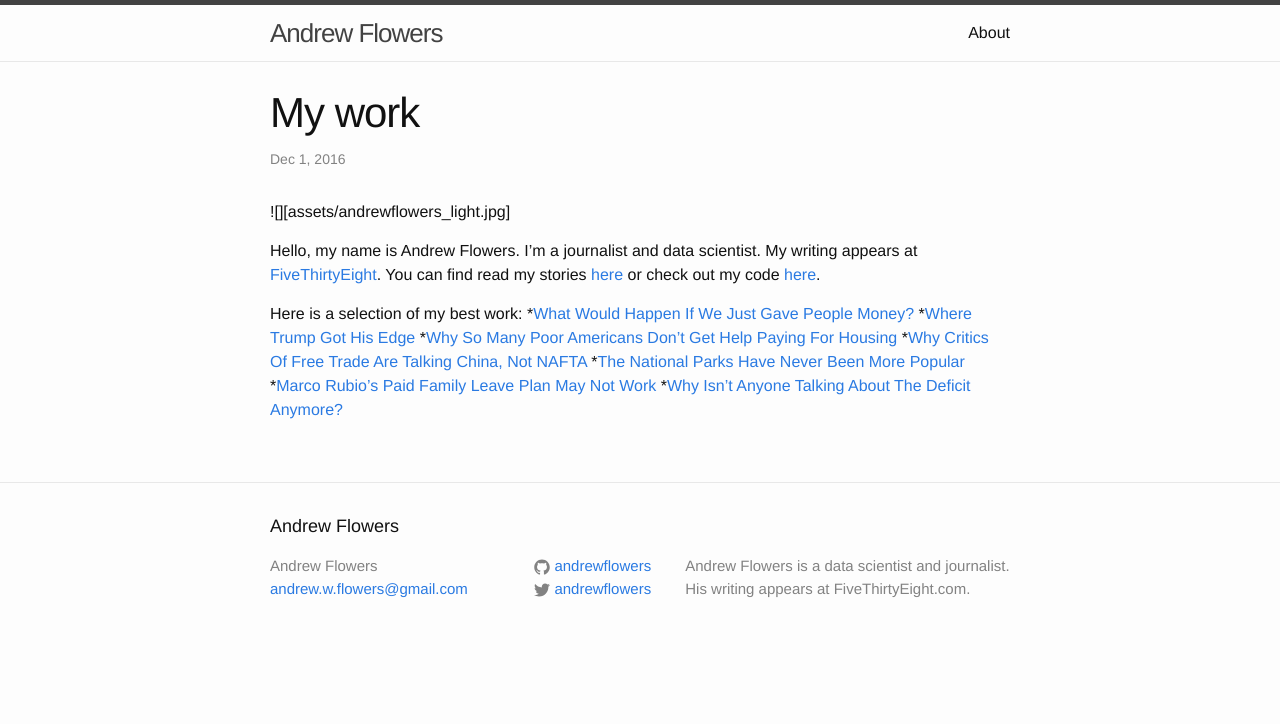
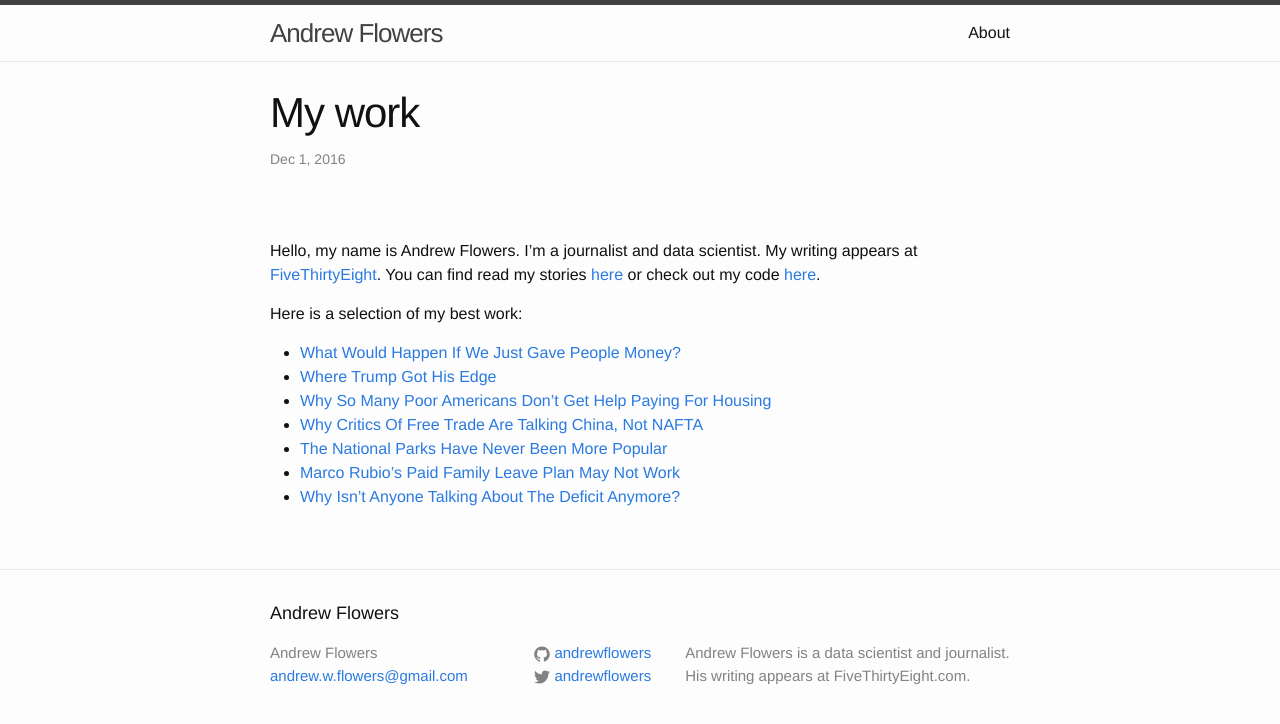
Before and after one commit to andrewflowers/andrewflowers.github.io, a Jekyll site: the page built from _posts/2016-12-01-My-work.md, in a window 1280 px wide. Shown: the top 724 px of the page. Built offline with Jekyll 4.4.1, drawn with Linux system fonts in a browser that asks for light colours.

Commit message:
fix post

```diff
--- a/_posts/2016-12-01-My-work.md
+++ b/_posts/2016-12-01-My-work.md
@@ -5,15 +5,15 @@ date:   2016-12-01
 categories: jekyll update
 ---
 
-![][assets/andrewflowers_light.jpg]
+![](assets/andrewflowers_light.jpg)
 
 Hello, my name is Andrew Flowers. I'm a journalist and data scientist. My writing appears at [FiveThirtyEight](fivthirtyeight.com). You can find read my stories [here](fivethirtyeight.com/contributors/andrew-flowers/) or check out my code [here](github.com/andrewflowers).
 
 Here is a selection of my best work:
-*[What Would Happen If We Just Gave People Money?](fivethirtyeight.com/features/universal-basic-income/)
-*[Where Trump Got His Edge](http://fivethirtyeight.com/features/where-trump-got-his-edge/)
-*[Why So Many Poor Americans Don’t Get Help Paying For Housing](http://fivethirtyeight.com/features/why-so-many-poor-americans-dont-get-help-paying-for-housing/)
-*[Why Critics Of Free Trade Are Talking China, Not NAFTA](http://fivethirtyeight.com/features/why-critics-of-free-trade-are-talking-china-not-nafta/)
-*[The National Parks Have Never Been More Popular](http://fivethirtyeight.com/features/the-national-parks-have-never-been-more-popular/)
-*[Marco Rubio’s Paid Family Leave Plan May Not Work](http://fivethirtyeight.com/features/marco-rubios-paid-family-leave-plan-may-not-work/)
-*[Why Isn’t Anyone Talking About The Deficit Anymore?](http://fivethirtyeight.com/features/why-isnt-anyone-talking-about-the-deficit-anymore/)
+* [What Would Happen If We Just Gave People Money?](fivethirtyeight.com/features/universal-basic-income/)
+* [Where Trump Got His Edge](http://fivethirtyeight.com/features/where-trump-got-his-edge/)
+* [Why So Many Poor Americans Don’t Get Help Paying For Housing](http://fivethirtyeight.com/features/why-so-many-poor-americans-dont-get-help-paying-for-housing/)
+* [Why Critics Of Free Trade Are Talking China, Not NAFTA](http://fivethirtyeight.com/features/why-critics-of-free-trade-are-talking-china-not-nafta/)
+* [The National Parks Have Never Been More Popular](http://fivethirtyeight.com/features/the-national-parks-have-never-been-more-popular/)
+* [Marco Rubio’s Paid Family Leave Plan May Not Work](http://fivethirtyeight.com/features/marco-rubios-paid-family-leave-plan-may-not-work/)
+* [Why Isn’t Anyone Talking About The Deficit Anymore?](http://fivethirtyeight.com/features/why-isnt-anyone-talking-about-the-deficit-anymore/)
```
